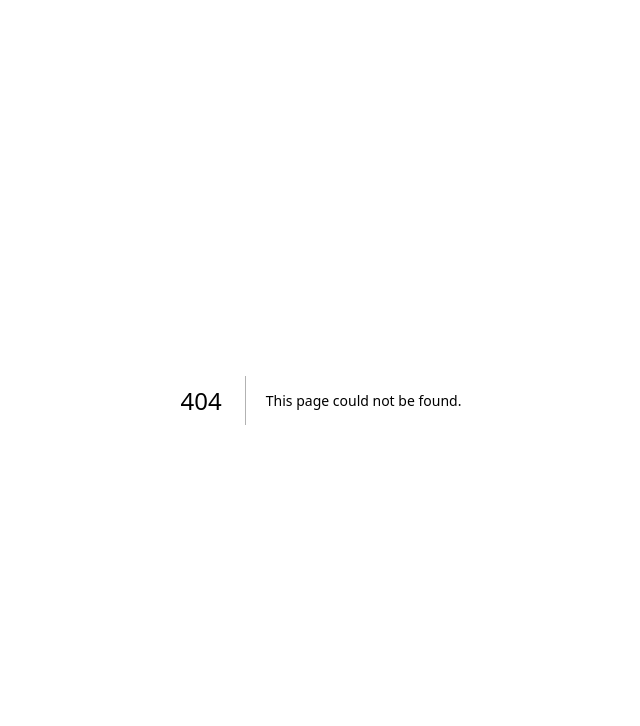
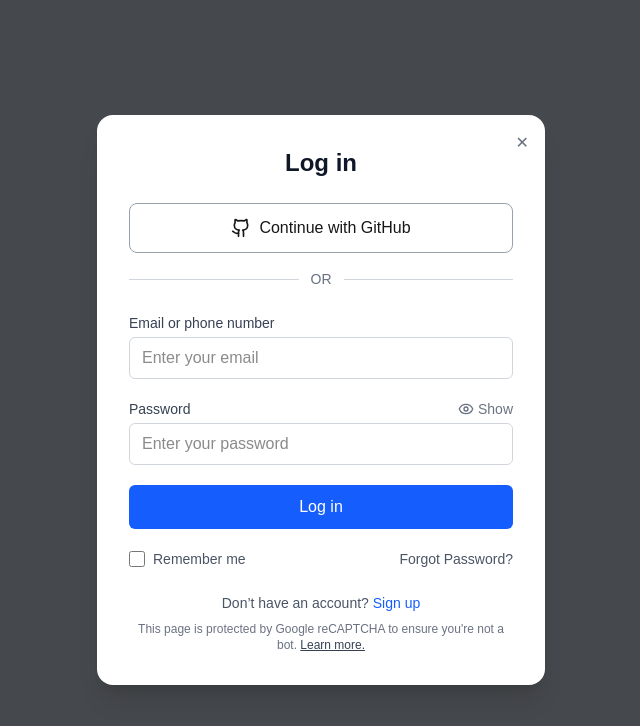
Before and after one commit to dvlpernarvin/AI_Readme_Generator, a Next.js app in the folder readme-gen/: page /auth/signin in a window 1280 px wide. Before the commit this address had no page. Shown: the top 726 px of the page, without its empty margins (319-959 px from the left). Built offline with nearby package versions, Linux system fonts and the light colour scheme.

Commit message:
in signin page set link on signup nevigate from this side

```diff
--- /dev/null
+++ b/readme-gen/src/app/auth/signin/page.tsx
@@ -0,0 +1,100 @@
+"use client";
+import { useState } from "react";
+import Link from "next/link";
+import { Eye, EyeOff, Github } from "lucide-react";
+
+export default function LoginPage() {
+  const [showPassword, setShowPassword] = useState(false);
+
+  return (
+    <div className="flex items-center justify-center min-h-screen bg-black/70 px-4">
+      <div className="w-full max-w-md bg-white rounded-2xl shadow-xl p-8 relative">
+        <Link href="/" className="absolute top-4 right-4 text-gray-500 hover:text-gray-700">
+          ✕
+        </Link>
+
+        <h1 className="text-2xl font-bold text-center mb-6 text-gray-900">
+          Log in
+        </h1>
+
+        <button className="w-full flex items-center justify-center gap-2 border border-gray-400 py-3 rounded-lg hover:bg-gray-50 transition font-medium mb-4">
+          <Github className="w-5 h-5" /> Continue with GitHub
+        </button>
+
+        <div className="flex items-center gap-3 mb-6">
+          <div className="flex-1 h-px bg-gray-300"></div>
+          <span className="text-sm text-gray-500">OR</span>
+          <div className="flex-1 h-px bg-gray-300"></div>
+        </div>
+
+        <div className="flex flex-col gap-5">
+          <div>
+            <label className="text-sm font-medium text-gray-700 block mb-1">
+              Email or phone number
+            </label>
+            <input
+              type="email"
+              placeholder="Enter your email"
+              className="w-full rounded-md border border-gray-300 px-3 py-2 focus:outline-none focus:ring-2 focus:ring-blue-500"
+            />
+          </div>
+
+          <div>
+            <label className="flex justify-between items-center text-sm font-medium text-gray-700 mb-1">
+              <span>Password</span>
+              <button
+                type="button"
+                onClick={() => setShowPassword(!showPassword)}
+                className="flex items-center text-sm text-gray-500 hover:text-gray-700">
+                {showPassword ? (
+                  <>
+                    <EyeOff size={16} className="mr-1" /> Hide
+                  </>
+                ) : (
+                  <>
+                    <Eye size={16} className="mr-1" /> Show
+                  </>
+                )}
+              </button>
+            </label>
+            <input
+              type={showPassword ? "text" : "password"}
+              placeholder="Enter your password"
+              className="w-full rounded-md border border-gray-300 px-3 py-2 focus:outline-none focus:ring-2 focus:ring-blue-500"
+            />
+          </div>
+
+          <button className="w-full bg-blue-600 text-white py-2.5 rounded-md hover:bg-blue-700 font-medium transition">
+            Log in
+          </button>
+
+          <div className="flex items-center justify-between text-sm text-gray-600">
+            <label className="flex items-center gap-2 cursor-pointer">
+              <input
+                type="checkbox"
+                className="w-4 h-4 rounded border-gray-300 text-blue-600 focus:ring-blue-500"
+              />
+              Remember me
+            </label>
+            <a href="#" className="hover:underline">
+              Forgot Password?
+            </a>
+          </div>
+        </div>
+
+        <div className="mt-6 text-center text-sm text-gray-600">
+          Don’t have an account?{" "}
+          <Link href="/auth/signup" className="text-blue-600 font-medium hover:underline">
+            Sign up
+          </Link>
+        </div>
+        <p className="mt-2 text-xs text-gray-500 text-center">
+          This page is protected by Google reCAPTCHA to ensure you're not a bot.{" "}
+          <a href="#" className="underline text-gray-700">
+            Learn more.
+          </a>
+        </p>
+      </div>
+    </div>
+  );
+}
```
